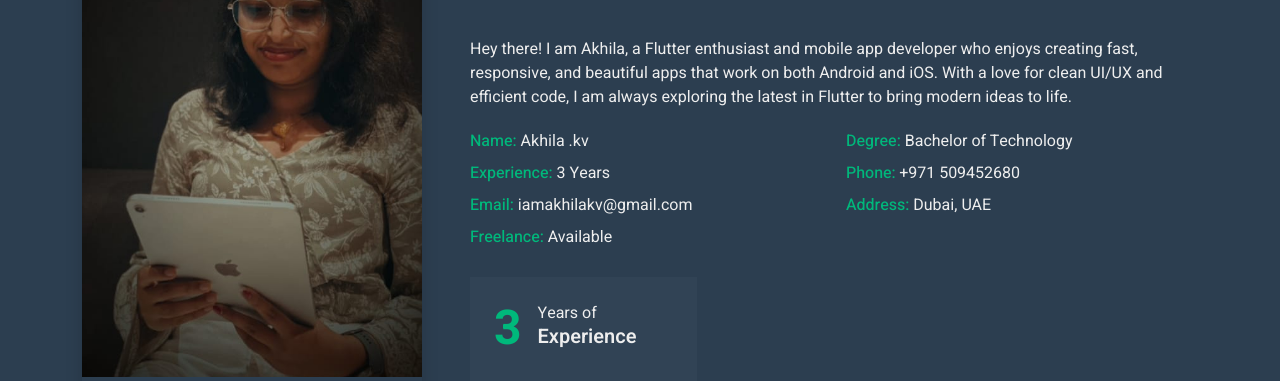
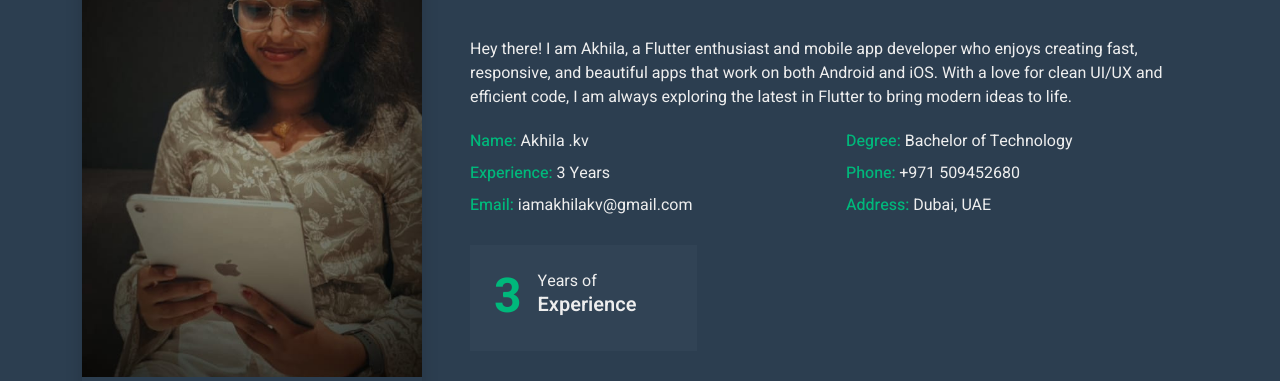
Before and after one commit to iamAkhilaKv/PortfolioNew, a plain HTML site: page index.html in a window 1280 px wide. Shown: the part 123-504 px from the top of the page. Drawn offline with nearby package versions, Linux system fonts and the light colour scheme.

Commit message:
Update index.html

```diff
--- a/index.html
+++ b/index.html
@@ -91,9 +91,9 @@
                                 <span class="fw-medium text-primary">Address:</span>
                                 Dubai, UAE
                             </div>
-                            <div class="col-sm-6 py-1">
+<!--                             <div class="col-sm-6 py-1">
                                 <span class="fw-medium text-primary">Freelance:</span> Available
-                            </div>
+                            </div> -->
                         </div>
                         <div class="row g-4">
                             <div class="col-md-4 col-lg-6 col-xl-4">
```
